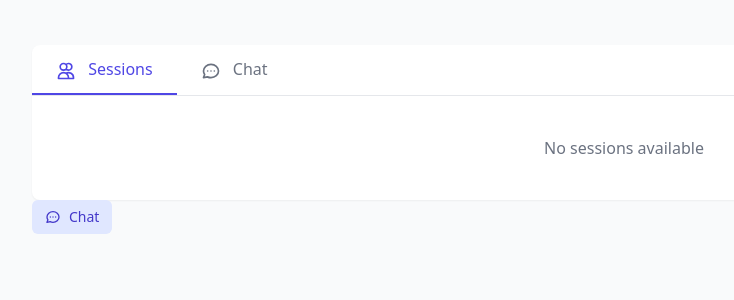
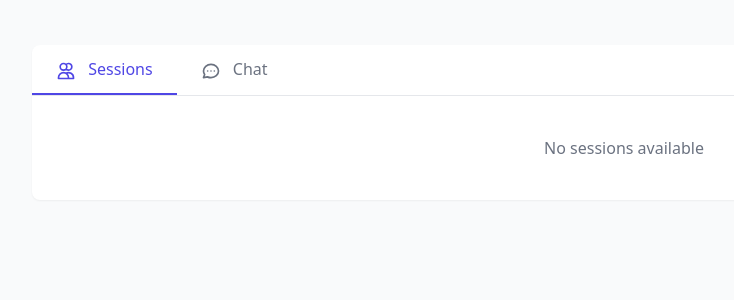
Before and after one commit to ayubsoft254/study-sync, a Django app: page /sessions/ in a window 1280 px wide. Shown: the part 171-471 px from the top of the page, without its empty margins (16-750 px from the left). Run offline with Django 5.2, Linux system fonts and the light colour scheme; the visitor is signed in with stand-in values (Sample User, id 1); data that the repository does not hold is empty; some libraries are stand-ins or nearby versions.

Commit message:
Remove chat link from sessions template to streamline user interface

```diff
--- a/src/templates/app/sessions.html
+++ b/src/templates/app/sessions.html
@@ -4,14 +4,5 @@
 <div class="container mx-auto px-4 py-8">
     <!-- Include the sessions and chat interface -->
     {% include 'app/session_chat_interface.html' %}
-
-    <!-- In the course members section -->
-    <a href="{% url 'app:chat' user_id=member.id %}"
-       class="inline-flex items-center px-3 py-2 border border-transparent text-sm leading-4 font-medium rounded-md text-indigo-700 bg-indigo-100 hover:bg-indigo-200 focus:outline-none focus:ring-2 focus:ring-offset-2 focus:ring-indigo-500">
-        <svg class="w-4 h-4 mr-2" fill="none" stroke="currentColor" viewBox="0 0 24 24">
-            <path stroke-linecap="round" stroke-linejoin="round" stroke-width="2" d="M8 12h.01M12 12h.01M16 12h.01M21 12c0 4.418-4.03 8-9 8a9.863 9.863 0 01-4.255-.949L3 20l1.395-3.72C3.512 15.042 3 13.574 3 12c0-4.418 4.03-8 9-8s9 3.582 9 8z"/>
-        </svg>
-        Chat
-    </a>
 </div>
 {% endblock %}
```
